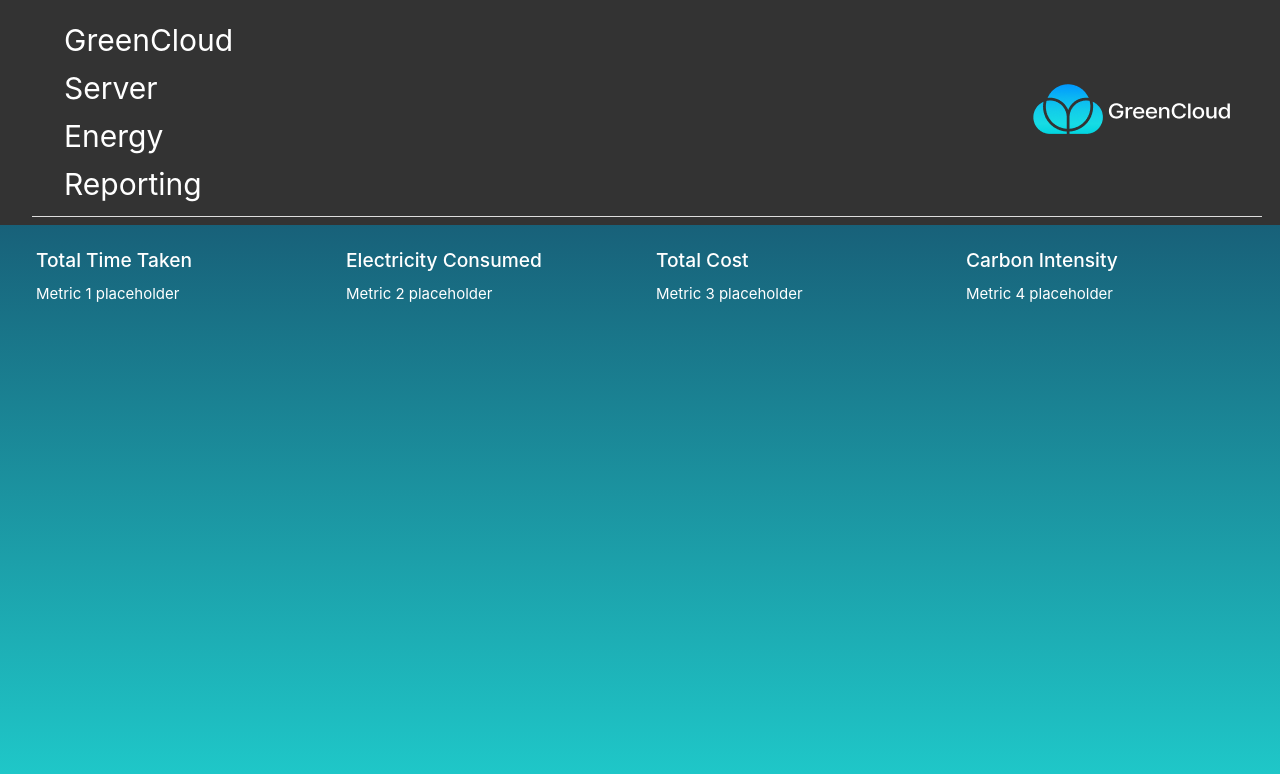
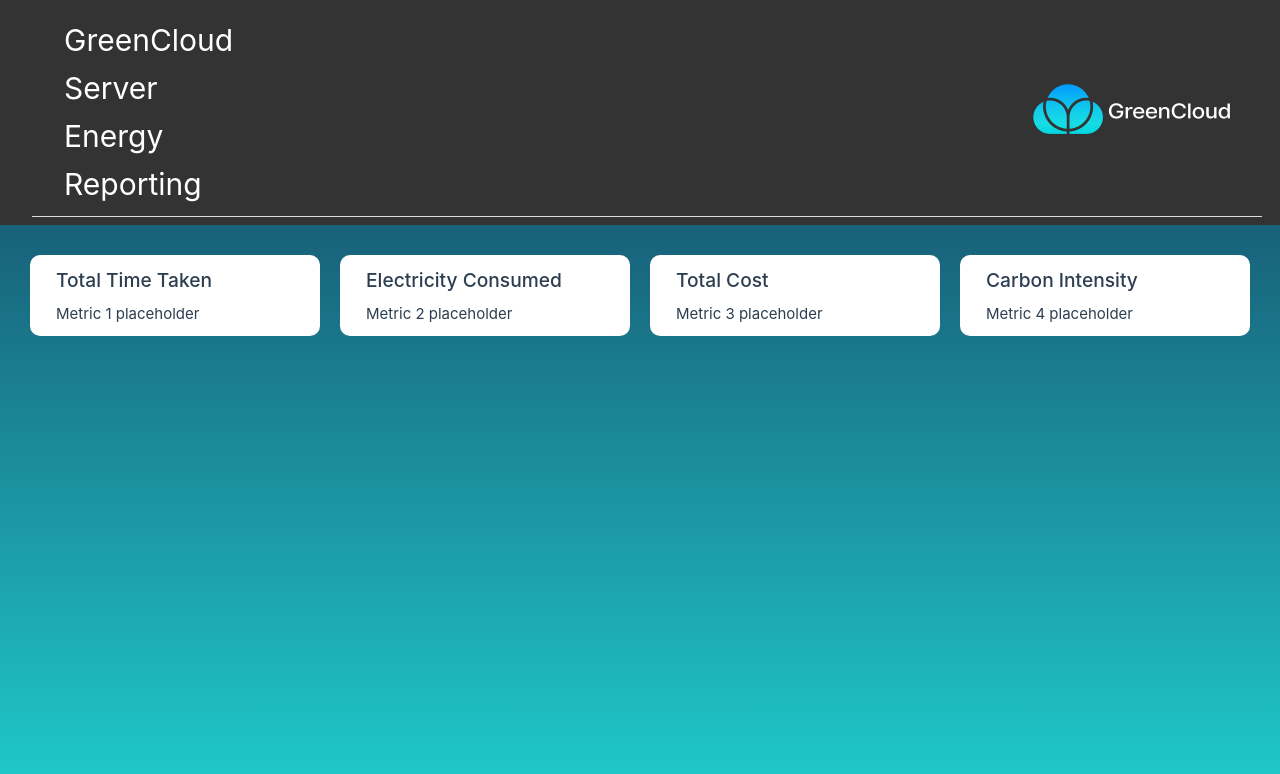
Before and after one commit to greencloudcomputing/TechZeroFE, a Vue app in the folder function-carbon-intensity-frontend/: page / in a window 1280 px wide. Shown: the top 774 px of the page. Built offline with nearby package versions, Linux system fonts and the light colour scheme.

Commit message:
add cards to grid components

```diff
--- a/function-carbon-intensity-frontend/src/components/MetricItem.vue
+++ b/function-carbon-intensity-frontend/src/components/MetricItem.vue
@@ -16,17 +16,24 @@
     position: relative;
   } */
 
+  .item {
+    background-color: white;
+    border-radius: 10px;
+    margin: 10px;
+    padding: 10px;
+  }
+
   .details {
     flex: 1;
     margin-left: 1rem;
-    color: white;
+    /* color: white; */
   }
 
   h3 {
     font-size: 1.2rem;
     font-weight: 500;
     margin-bottom: 0.4rem;
-    color: white;
+    /* color: white; */
   }
 
   /* @media (min-width: 1024px) {
```
